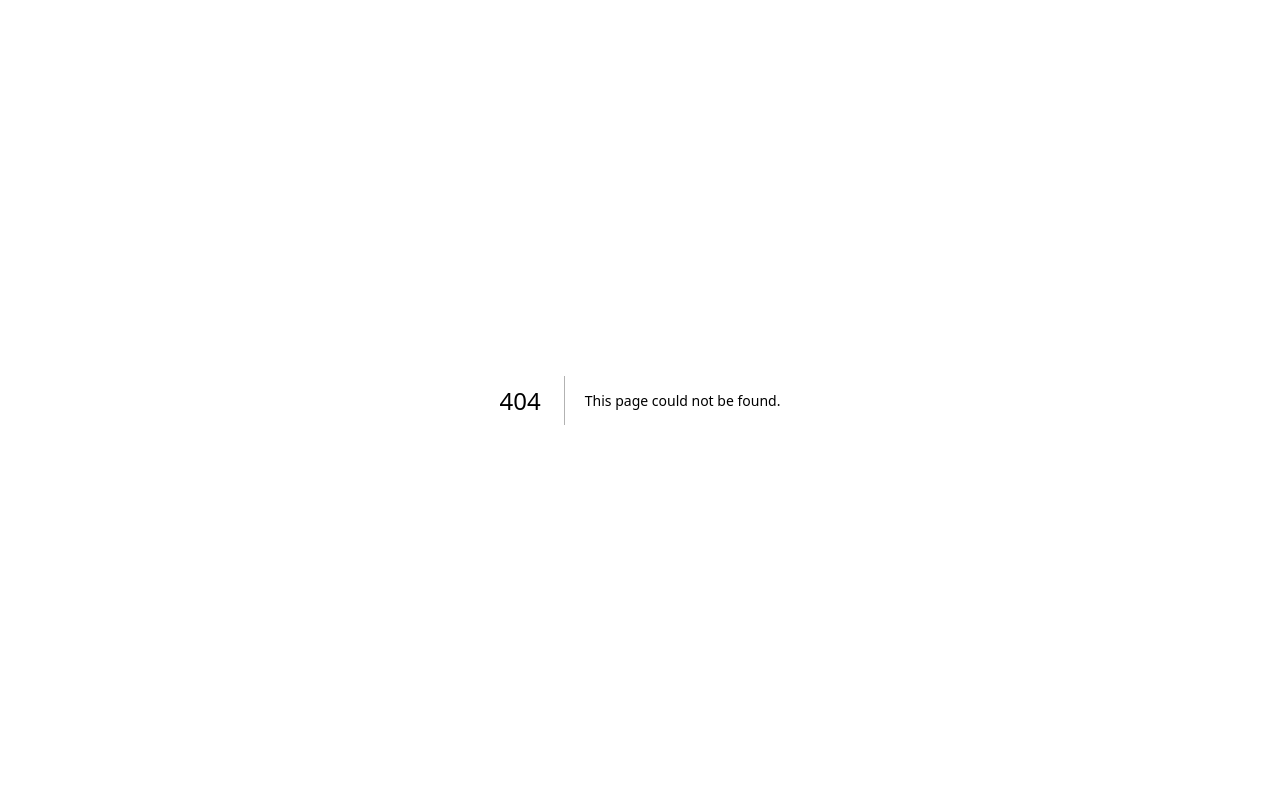
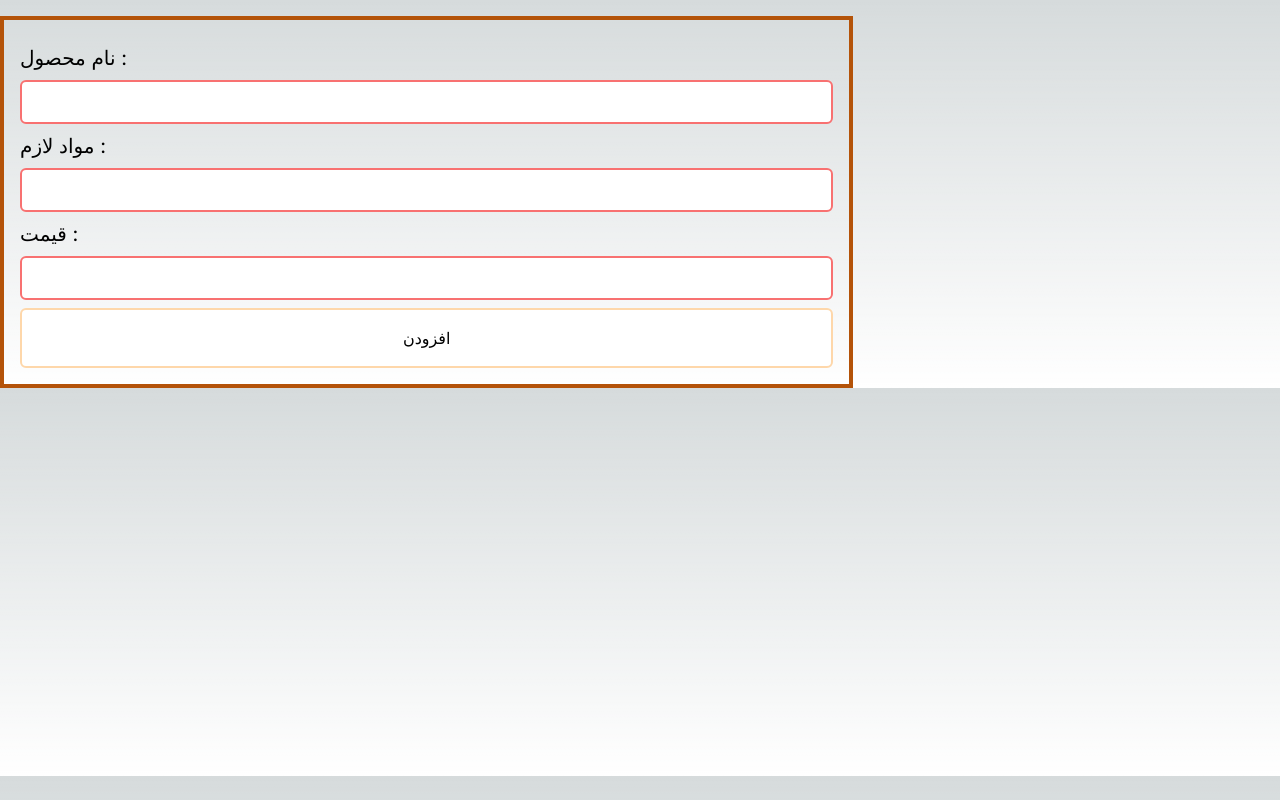
Before and after one commit to hadi-rahimii/database-coffee-expample-with-saving-data-in-text-file, a Next.js app: page /products in a window 1280 px wide. Before the commit this address had no page. Built offline with nearby package versions, Linux system fonts and the light colour scheme.

Commit message:
create form for products

```diff
--- /dev/null
+++ b/src/app/products/page.js
@@ -0,0 +1,84 @@
+
+
+import { useRouter } from "next/navigation";
+import React, { useState } from "react";
+
+export default function page() {
+  const router = useRouter()
+
+  const [nameOfProduct, setNameOfProduct] = useState("");
+  const [materials, setMaterials] = useState("");
+  const [price, setPrice] = useState("");
+
+  const addProduct = async (e) => {
+    e.preventDefault();
+    const datas = {nameOfProduct,materials,price}
+
+    const res = await fetch('/api/products',{
+      method: "POST",
+      headers: {
+        "Content-Type": "application/json",
+      },
+      body: JSON.stringify(datas),
+    });
+    console.log(res);
+
+    if(res.ok){
+        alert('با موفقیت اضافه شد')
+        setNameOfProduct('')
+        setMaterials('')
+        setPrice('')
+        router.refresh()
+    }
+
+  };
+  return (
+    <div>
+      <form action="" className="flex flex-col w-4/6  border-4 border-amber-700 p-4 mt-4" onSubmit={addProduct}>
+        <div className=" flex flex-col ">
+          <label htmlFor="" className=" right-0 my-2 text-xl">
+            {" "}
+            نام محصول :
+          </label>
+          <input
+            type="text"
+            value={nameOfProduct}
+            onChange={(e) => setNameOfProduct(e.target.value)}
+            className=" border-2 rounded-md border-red-400 p-2"
+          />
+        </div>
+        <div className=" flex flex-col">
+          <label htmlFor="" className=" right-0 my-2 text-xl">
+            {" "}
+            مواد لازم :
+          </label>
+          <input
+            type="text"
+            value={materials}
+            onChange={(e) => setMaterials(e.target.value)}
+            className=" border-2 rounded-md border-red-400 p-2"
+          />
+        </div>
+        <div className=" flex flex-col">
+          <label htmlFor="" className=" right-0 my-2 text-xl">
+            {" "}
+            قیمت :
+          </label>
+          <input
+            type="text"
+            value={price}
+            onChange={(e) => setPrice(e.target.value)}
+            className=" border-2 rounded-md border-red-400 p-2"
+          />
+        </div>
+        <button
+          type="submit"
+          className="bg-white rounded-md border-2 border-orange-200 mt-2 py-4"
+        >
+          {" "}
+          افزودن
+        </button>
+      </form>
+    </div>
+  );
+}
```
